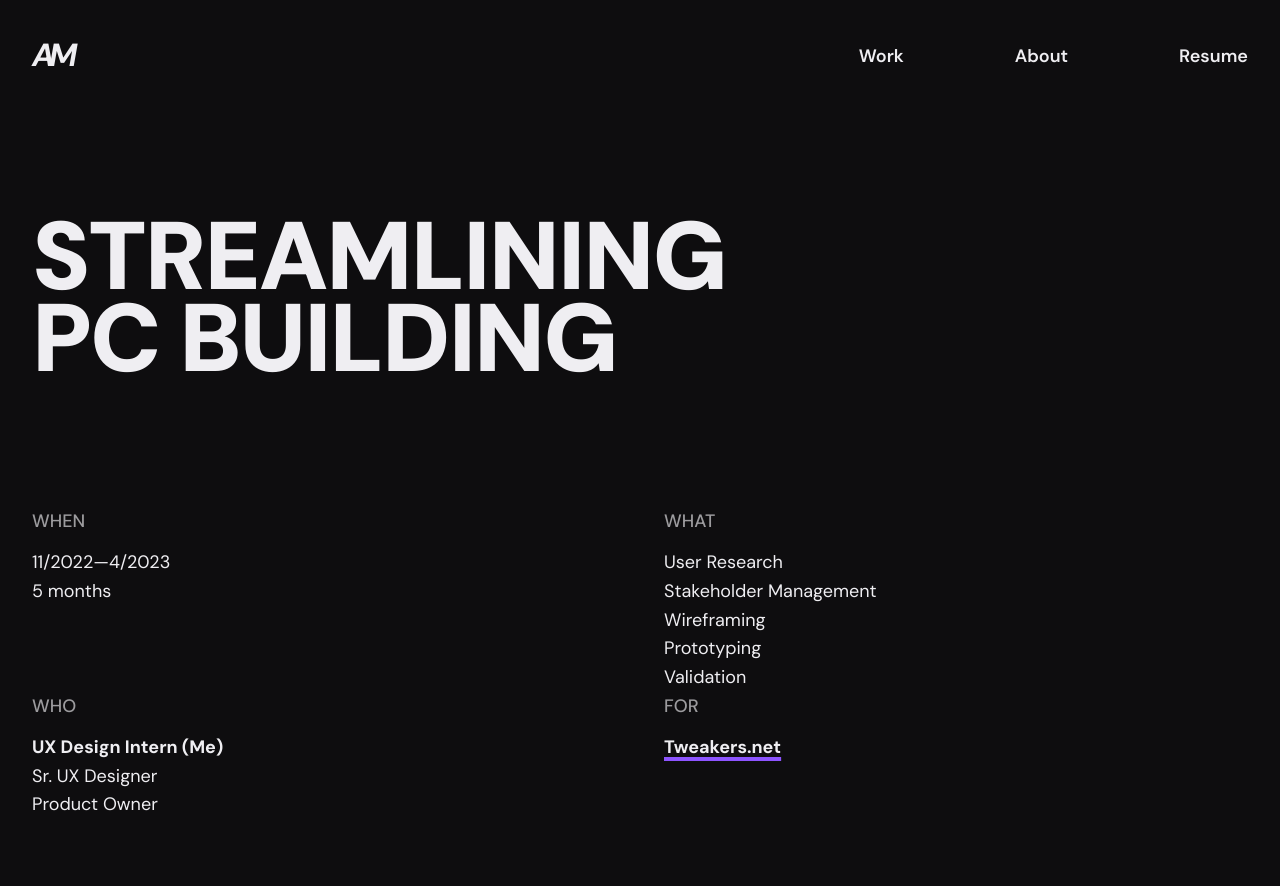
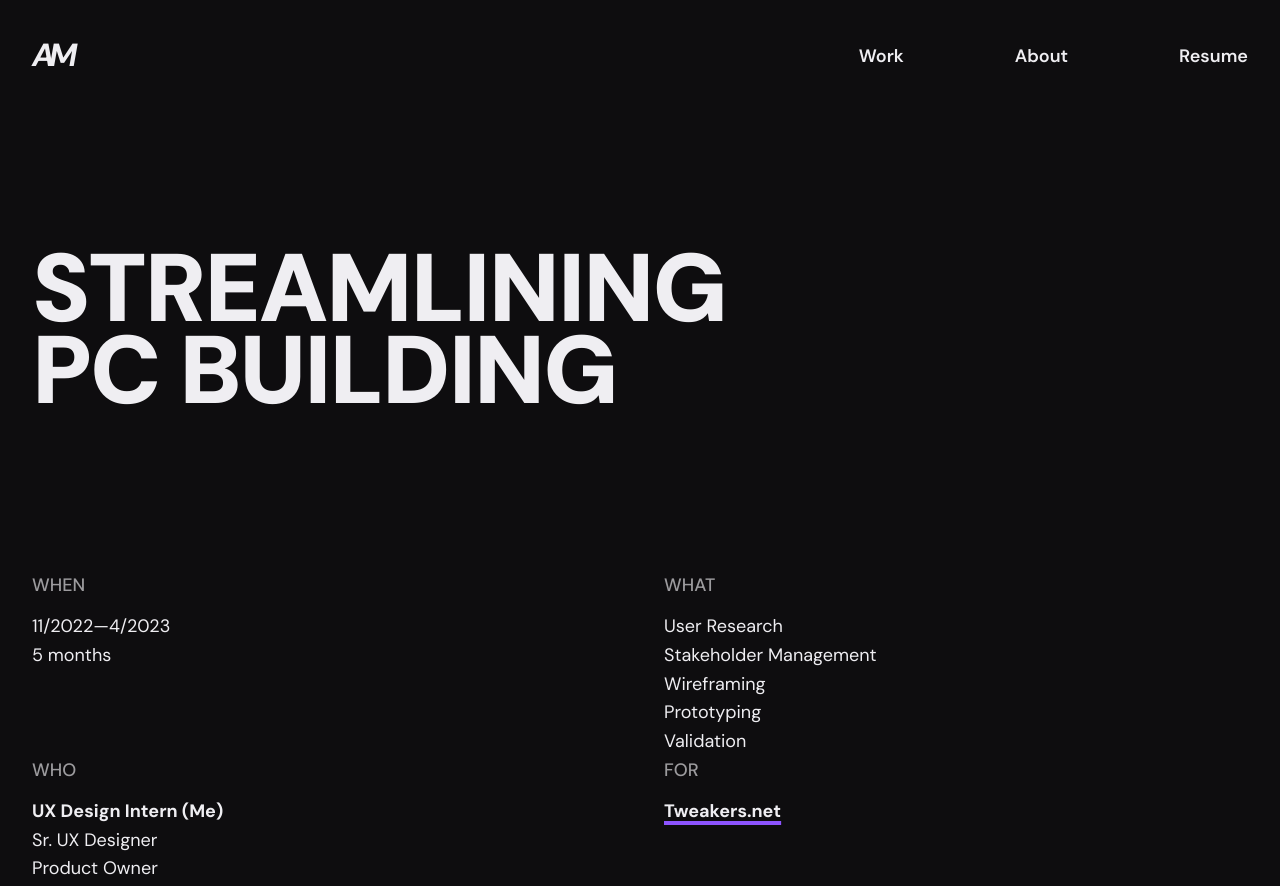
Before and after one commit to artoer/portfolio, a website: page pc-builder.html in a window 1280 px wide. Shown: the top 886 px of the page. Drawn offline with nearby package versions, Linux system fonts and the light colour scheme.

Commit message:
h1 more padding

```diff
--- a/style.css
+++ b/style.css
@@ -462,7 +462,7 @@ footer div a {
 
 .fs-container h1 {
   max-width: var(--max-width);
-  padding: 8rem 0;
+  padding: 10rem 0;
   width: 100%;
   margin: auto;
 }
```
